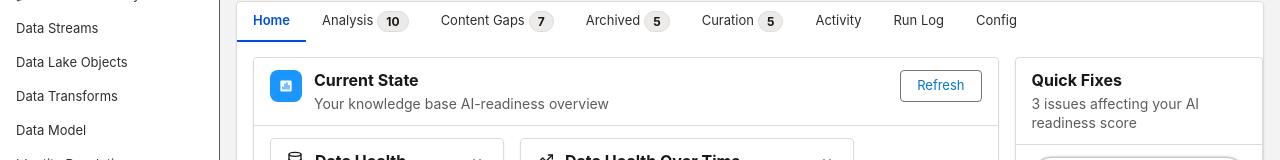
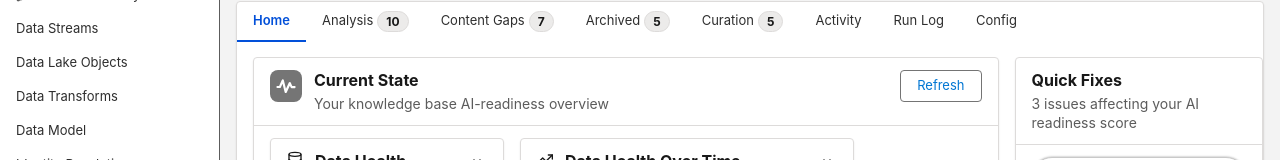
Before and after one commit to NoamVin602/TEST_Agent-ready-data, a Next.js app: page / in a window 1280 px wide. Shown: the part 187-347 px from the top of the page. Built offline with nearby package versions, Linux system fonts and the light colour scheme.

Commit message:
Replace MetricsIcon with feed.svg icon in Current State section

```diff
--- a/app/components/views/HomeView.tsx
+++ b/app/components/views/HomeView.tsx
@@ -1,6 +1,6 @@
 "use client";
 
-import { AlertTriangleIcon, ClockIcon, CopyIcon, FileEditIcon, SearchIcon, SparklesIcon, ActivityIcon, ChevronDownIcon, DatabaseIcon, TrendingUpIcon, MetricsIcon } from "../../lib/slds-icons";
+import { AlertTriangleIcon, ClockIcon, CopyIcon, FileEditIcon, SearchIcon, SparklesIcon, ActivityIcon, ChevronDownIcon, DatabaseIcon, TrendingUpIcon } from "../../lib/slds-icons";
 import { DataHealthDonut } from "../dashboard/DataHealthDonut";
 import { DataHealthLineChart } from "../dashboard/DataHealthLineChart";
 import { MetricCard } from "../dashboard/MetricCard";
@@ -182,16 +182,21 @@ export function HomeView({ onMetricClick }: HomeViewProps) {
                     width: '32px',
                     height: '32px',
                     borderRadius: 'var(--slds-g-radius-border-2, 8px)',
-                    backgroundColor: '#1B96FF',
                     display: 'flex',
                     alignItems: 'center',
                     justifyContent: 'center',
                     flexShrink: 0,
+                    overflow: 'hidden',
                   }}
                 >
-                  <MetricsIcon
-                    size={20}
-                    color="#FFFFFF"
+                  <img
+                    src="/feed.svg"
+                    alt="Feed icon"
+                    style={{
+                      width: '32px',
+                      height: '32px',
+                      display: 'block',
+                    }}
                   />
                 </div>
               </div>
```
Also changed, not shown: public/feed.svg (added).
